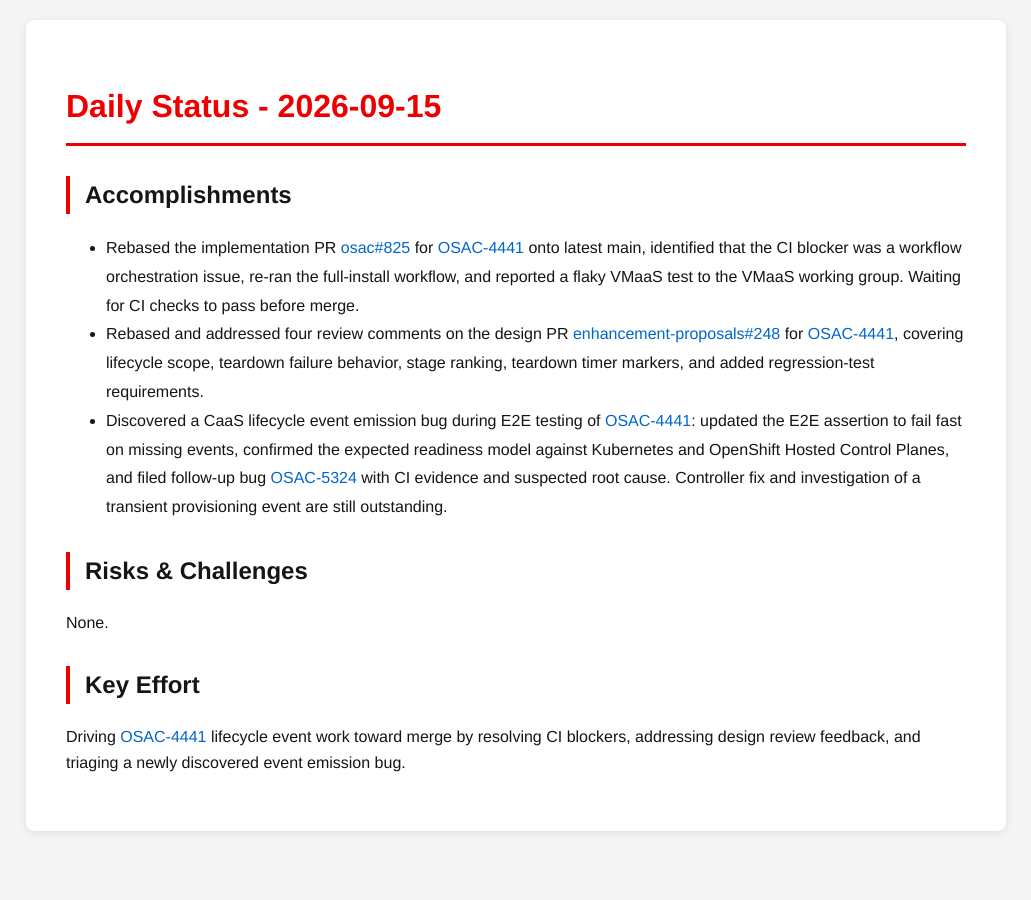
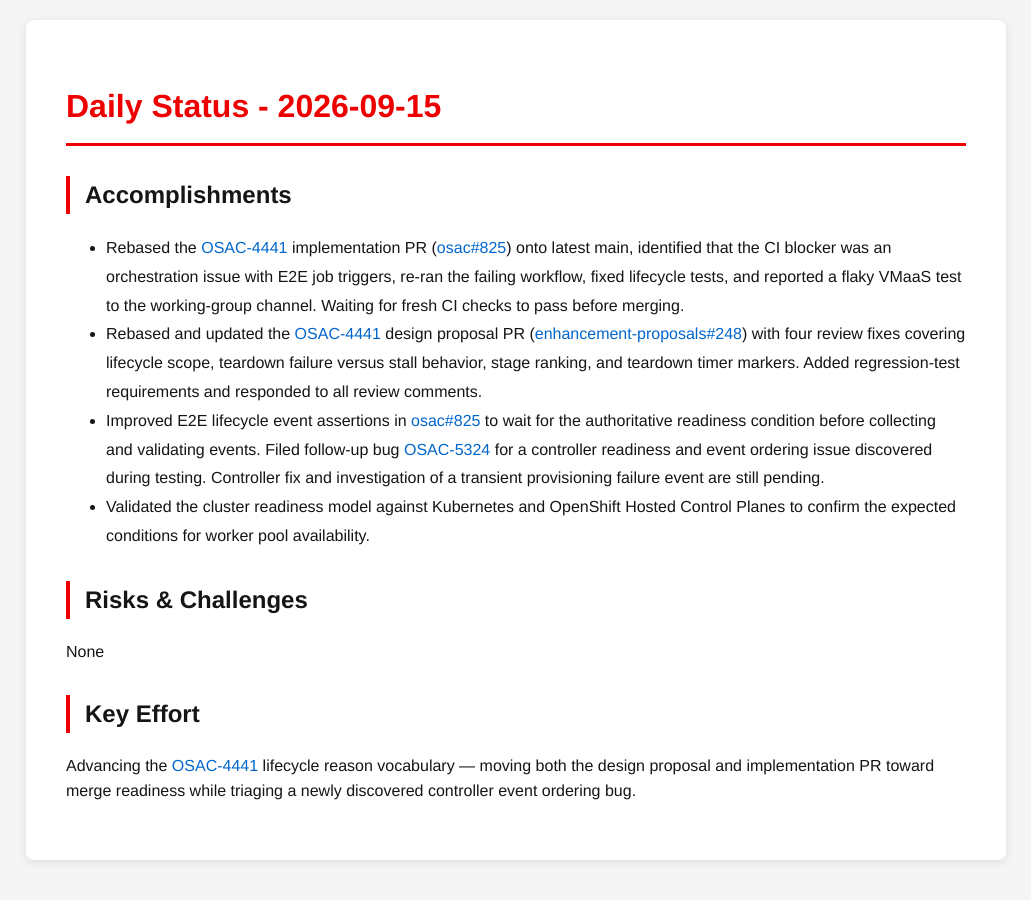
Before and after one commit to tzvatot/daily-status, a Jekyll site: the page built from 2026-09-15.md, in a window 1280 px wide. Shown: the whole page, without its empty margins (124-1155 px from the left). Built offline with Jekyll 4.4.1, drawn with Linux system fonts in a browser that asks for light colours.

Commit message:
Daily status update - 2026-09-15

```diff
--- a/2026-09-15.md
+++ b/2026-09-15.md
@@ -7,12 +7,13 @@
 # Daily Status - 2026-09-15
 
 ## Accomplishments
-- Rebased the implementation PR [osac#825](https://github.com/osac-project/osac/pull/825) for [OSAC-4441](https://redhat.atlassian.net/browse/OSAC-4441) onto latest main, identified that the CI blocker was a workflow orchestration issue, re-ran the full-install workflow, and reported a flaky VMaaS test to the VMaaS working group. Waiting for CI checks to pass before merge.
-- Rebased and addressed four review comments on the design PR [enhancement-proposals#248](https://github.com/osac-project/enhancement-proposals/pull/248) for [OSAC-4441](https://redhat.atlassian.net/browse/OSAC-4441), covering lifecycle scope, teardown failure behavior, stage ranking, teardown timer markers, and added regression-test requirements.
-- Discovered a CaaS lifecycle event emission bug during E2E testing of [OSAC-4441](https://redhat.atlassian.net/browse/OSAC-4441): updated the E2E assertion to fail fast on missing events, confirmed the expected readiness model against Kubernetes and OpenShift Hosted Control Planes, and filed follow-up bug [OSAC-5324](https://redhat.atlassian.net/browse/OSAC-5324) with CI evidence and suspected root cause. Controller fix and investigation of a transient provisioning event are still outstanding.
+- Rebased the [OSAC-4441](https://redhat.atlassian.net/browse/OSAC-4441) implementation PR ([osac#825](https://github.com/osac-project/osac/pull/825)) onto latest main, identified that the CI blocker was an orchestration issue with E2E job triggers, re-ran the failing workflow, fixed lifecycle tests, and reported a flaky VMaaS test to the working-group channel. Waiting for fresh CI checks to pass before merging.
+- Rebased and updated the [OSAC-4441](https://redhat.atlassian.net/browse/OSAC-4441) design proposal PR ([enhancement-proposals#248](https://github.com/osac-project/enhancement-proposals/pull/248)) with four review fixes covering lifecycle scope, teardown failure versus stall behavior, stage ranking, and teardown timer markers. Added regression-test requirements and responded to all review comments.
+- Improved E2E lifecycle event assertions in [osac#825](https://github.com/osac-project/osac/pull/825) to wait for the authoritative readiness condition before collecting and validating events. Filed follow-up bug [OSAC-5324](https://redhat.atlassian.net/browse/OSAC-5324) for a controller readiness and event ordering issue discovered during testing. Controller fix and investigation of a transient provisioning failure event are still pending.
+- Validated the cluster readiness model against Kubernetes and OpenShift Hosted Control Planes to confirm the expected conditions for worker pool availability.
 
 ## Risks & Challenges
-None.
+None
 
 ## Key Effort
-Driving [OSAC-4441](https://redhat.atlassian.net/browse/OSAC-4441) lifecycle event work toward merge by resolving CI blockers, addressing design review feedback, and triaging a newly discovered event emission bug.
+Advancing the [OSAC-4441](https://redhat.atlassian.net/browse/OSAC-4441) lifecycle reason vocabulary — moving both the design proposal and implementation PR toward merge readiness while triaging a newly discovered controller event ordering bug.
```
